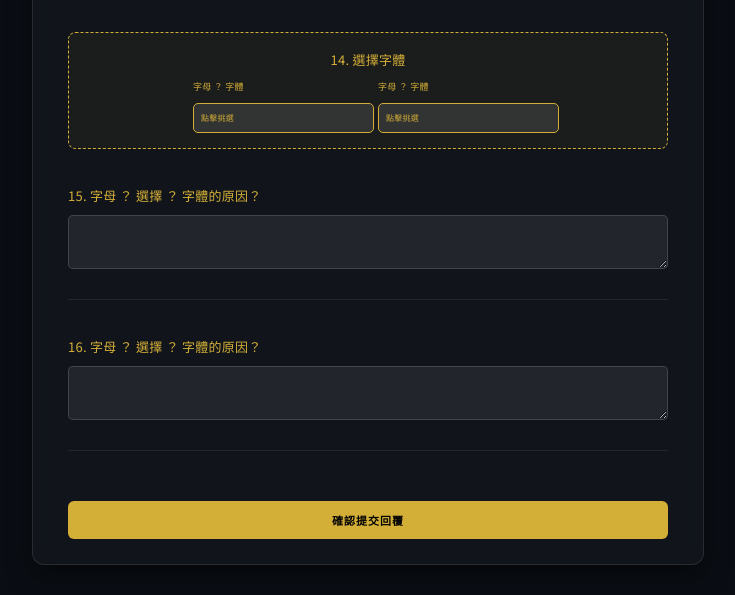
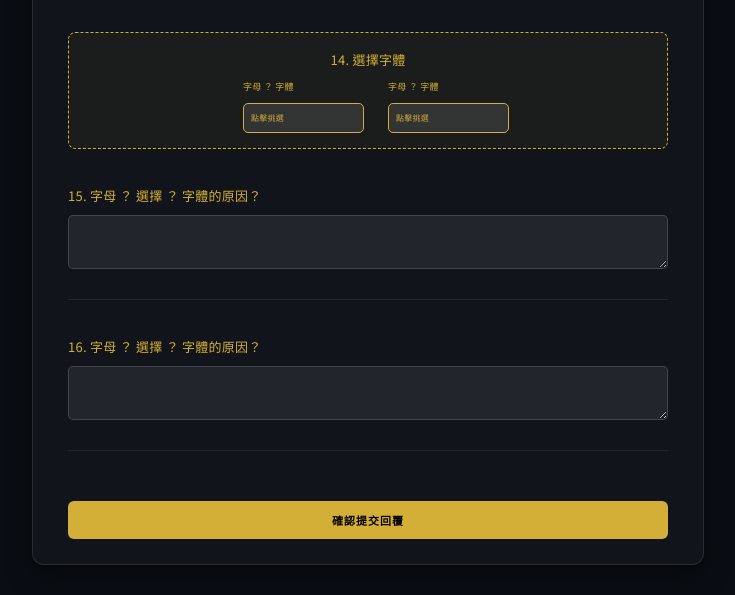
Before and after one commit to brendon-create/duet-openscad, a plain HTML site: page survey/index.html in a window 1280 px wide. Shown: the part 2792-3387 px from the top of the page, without its empty margins (272-1007 px from the left). Drawn offline with Linux system fonts and the light colour scheme.

Commit message:
resize font selector button smaller

```diff
--- a/survey/index.html
+++ b/survey/index.html
@@ -80,7 +80,7 @@
         .preview-char { font-size: 48px; margin-bottom: 10px; color: #fff; line-height: 1; }
 
         .submit-btn { width: 100%; padding: 22px; background: var(--gold); color: #000; border: none; border-radius: 12px; font-weight: 600; cursor: pointer; font-size: 22px; margin-top: 30px; letter-spacing: 2px; font-family: inherit; }
-        .font-selection-wrapper { display: flex; justify-content: center; gap: 40px; max-width: 700px; margin: 0 auto; }
+        .font-selection-wrapper { display: flex; justify-content: center; gap: 80px; max-width: 500px; margin: 0 auto; }
         .font-selection-item { flex: 1; }
     </style>
 </head>
```
